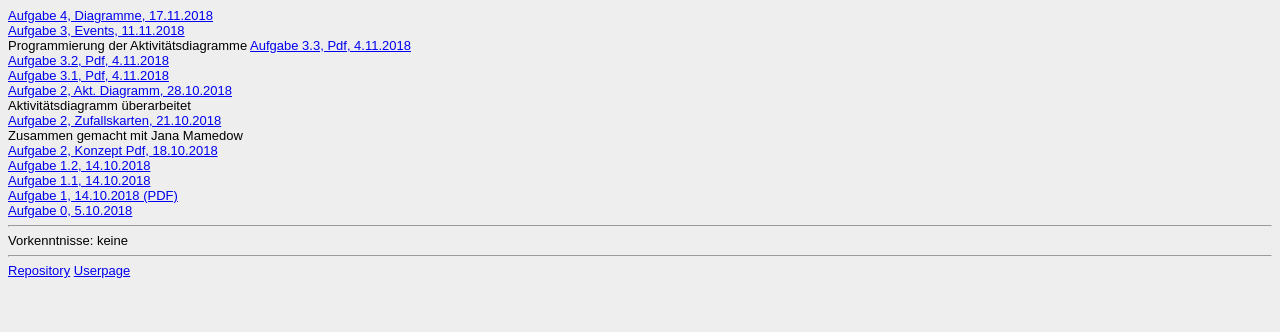
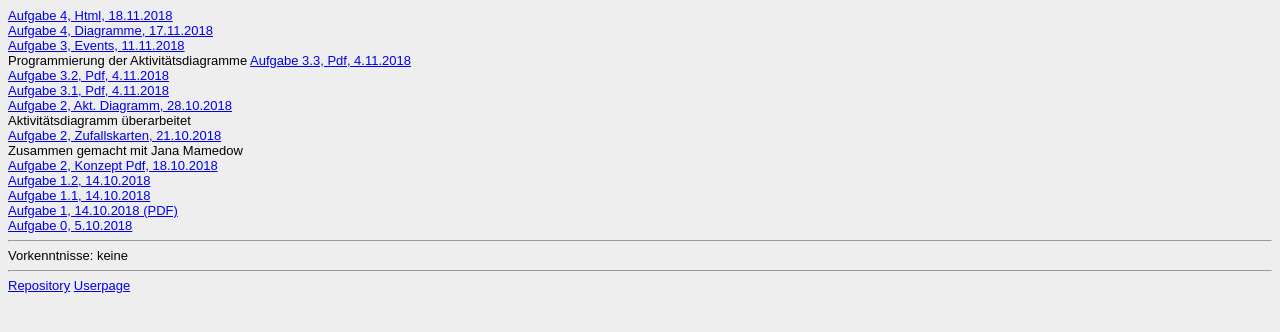
Before and after one commit to Koelleka/eia2_userpages, a plain HTML site: page steckbrief.htm in a window 1280 px wide. Drawn offline with Linux system fonts and the light colour scheme.

Commit message:
Aufgabe 4 HTML hinzugefügt

```diff
--- a/steckbrief.htm
+++ b/steckbrief.htm
@@ -1,5 +1,6 @@
 <html> <head> <style>body {font-family:arial; font-size:small; background:#eeeeee}</style> </head>
 <body>
+<a href="https://koelleka.github.io/eia2/Aufgabe4/Aufgabe4.html" target="_blank">Aufgabe 4, Html, 18.11.2018</a><br/>
 <a href="https://koelleka.github.io/eia2/Aufgabe4/Aufgabe4.pdf" target="_blank">Aufgabe 4, Diagramme, 17.11.2018</a><br/>
 
 <a href="https://koelleka.github.io/eia2/Aufgabe3/Aufgabe3.html" target="_blank">Aufgabe 3, Events, 11.11.2018</a><br/>
```
